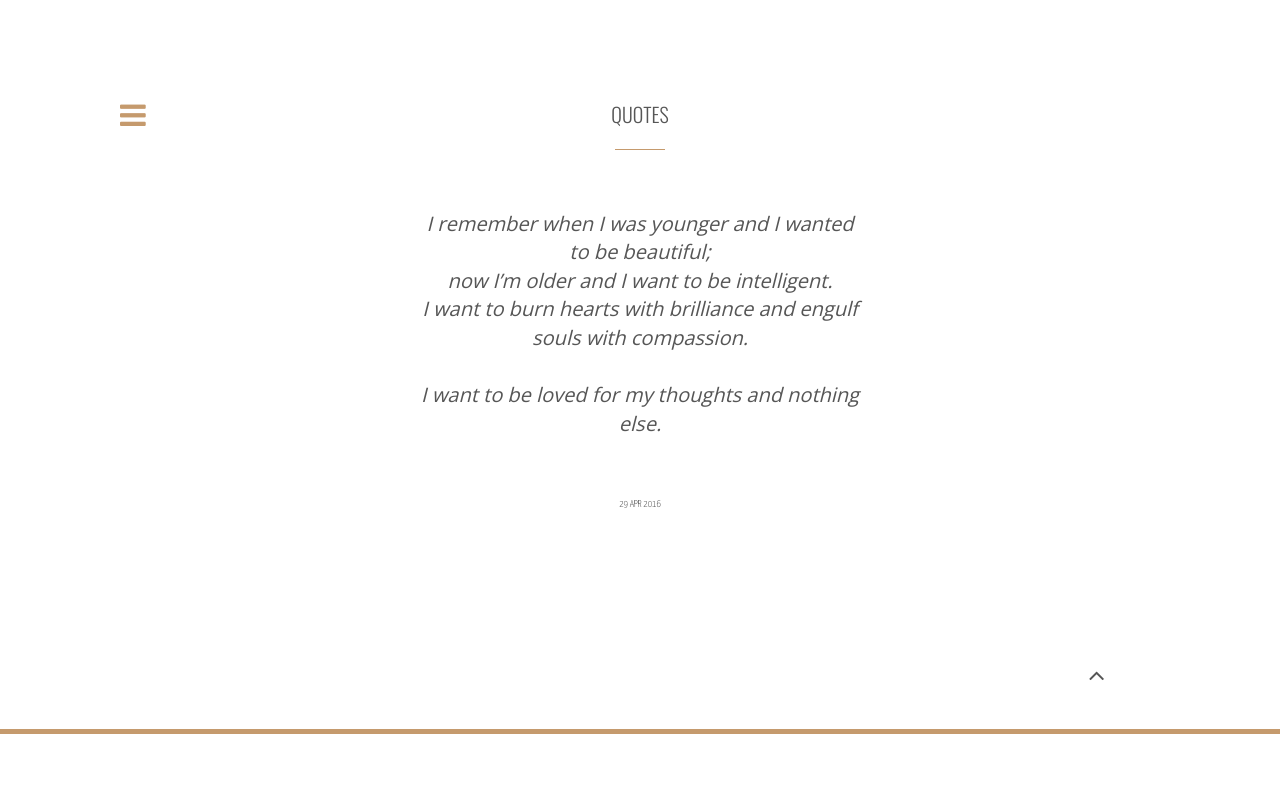
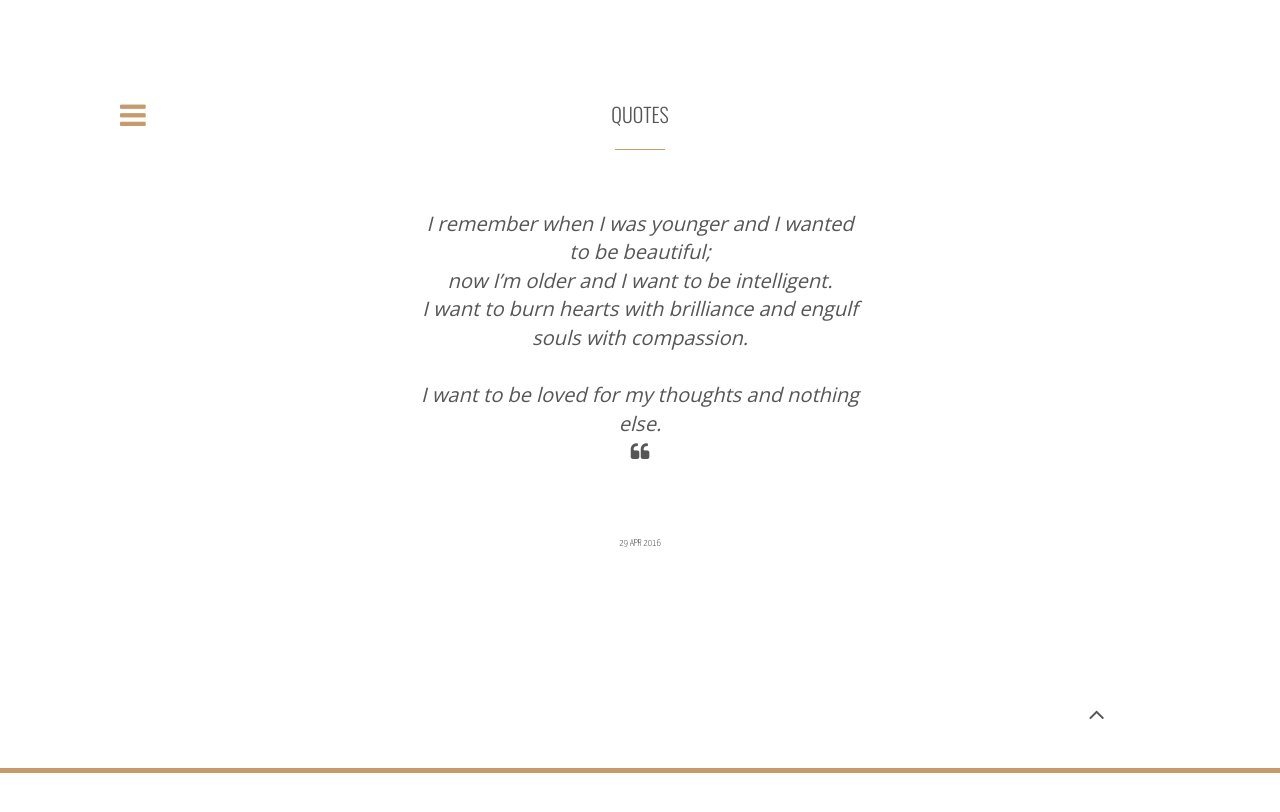
Before and after one commit to puds/serriferous.github.io, a Jekyll site: the page built from _posts/2016-04-30-quote1.md, in a window 1280 px wide. Shown: the top 812 px of the page. Built offline with Jekyll 4.4.1, drawn with Linux system fonts in a browser that asks for light colours; nearby versions of some CDN libraries; comment, search, counter and statistics services are not loaded.

Commit message:
Update 2016-04-30-quote1.md

```diff
--- a/_posts/2016-04-30-quote1.md
+++ b/_posts/2016-04-30-quote1.md
@@ -12,3 +12,5 @@ category: quotes
 <br>now I’m older and I want to be intelligent.
 <br>I want to burn hearts with brilliance and engulf souls with compassion.
 <br><br>I want to be loved for my thoughts and nothing else.</h12>
+
+<span class="fa fa-quote-left fa-7x"></span>
```
